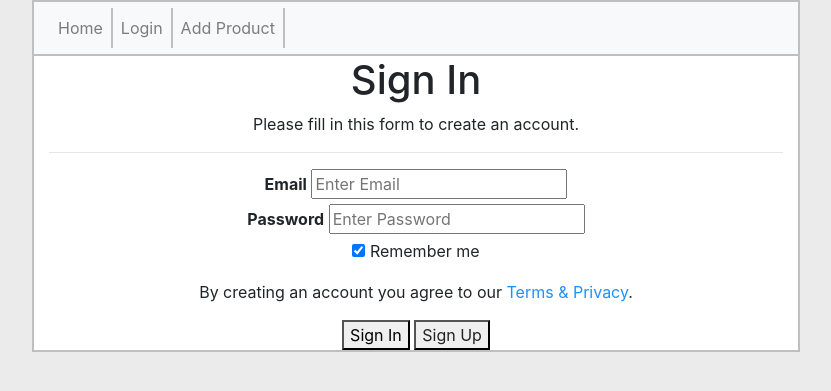
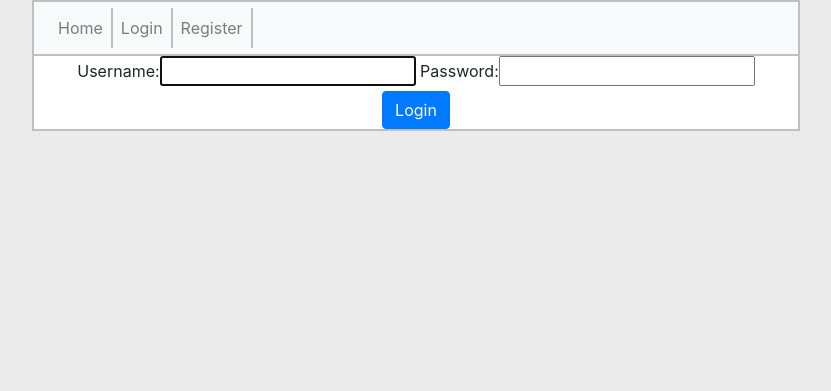
Before and after one commit to TheRobertSnow/HR_Dropouts_Vol_2, a Django app: page /login in a window 1280 px wide. Shown: the top 391 px of the page, without its empty margins (224-1055 px from the left). Run offline with Django 3.2, Linux system fonts and the light colour scheme; some libraries are stand-ins or nearby versions.

Commit message:
Got login, logout and register to work!

```diff
--- a/captain_console/CaptainConsole/urls.py
+++ b/captain_console/CaptainConsole/urls.py
@@ -1,13 +1,15 @@
+from django.contrib.auth.views import LoginView, LogoutView
 from django.urls import path
 from . import views
 
 urlpatterns = [
     path('', views.home, name='home'),
     path('home', views.home, name='home'),
-    path('login', views.login, name='login'),
+    path('login', LoginView.as_view(template_name='CaptainConsole/login.html'), name='login'),
+    path('logout', LogoutView.as_view(next_page='login'), name='logout'),
+    path('sign_up', views.create_user, name='sign_up'),
     path('products/<int:id>', views.get_product_by_id, name='product_details'),
     path('create_product', views.create_product, name='create_product'),
-    path('sign_up', views.create_user, name='sign_up'),
     path('delete_product/<int:id>', views.delete_product, name='delete_product'),
     path('update_product/<int:id>', views.update_product, name='update_product'),
     path('product_img/<int:id>', views.add_image, name='add_image'),
--- a/captain_console/CaptainConsole/views.py
+++ b/captain_console/CaptainConsole/views.py
@@ -3,6 +3,8 @@ from django.shortcuts import get_object_or_404
 from CaptainConsole.models import Products, ProductImages, Reviews, Users
 from CaptainConsole.forms.cc_form import ProductCreateForm, ProductUpdateForm, UserCreateForm, AddImageForm
 from django.http import JsonResponse
+from django.contrib.auth.forms import UserCreationForm
+from django.contrib.auth.decorators import login_required
 
 
 
@@ -20,17 +22,15 @@ def home(request):
     context = {'products': Products.objects.all(), 'images': ProductImages.objects.all()}
     return render(request, 'CaptainConsole/home.html', context)
 
-def login(request):
-    return render(request, 'CaptainConsole/login.html')
-
 def get_product_by_id(request, id):
     context = {'product': get_object_or_404(Products, pk=id), 'images': ProductImages.objects.all(), 'reviews': Reviews.objects.all(), 'users': Users.objects.all()}
     return render(request, 'CaptainConsole/product.html', context)
 
+@login_required
 def add_product(request):
     return render(request, 'CaptainConsole/create_product.html')
 
-
+@login_required
 def create_product(request):
     if request.method == 'POST':
         form = ProductCreateForm(data=request.POST)
@@ -48,23 +48,22 @@ def create_product(request):
 
 def create_user(request):
     if request.method == 'POST':
-        form = UserCreateForm(data=request.POST)
+        form = UserCreationForm(data=request.POST)
         if form.is_valid():
             form.save()
-            return redirect('home')
-    else:
-        form = UserCreateForm()
+            return redirect('login')
     return render(request, 'CaptainConsole/signup.html', {
-        'form': form
+        'form': UserCreationForm()
     })
 
 
-
+@login_required
 def delete_product(request, id):
     product = get_object_or_404(Products, pk=id)
     product.delete()
     return redirect('home')
 
+@login_required
 def update_product(request, id):
     instance = get_object_or_404(Products, pk=id)
     if request.method == 'POST':
@@ -79,6 +78,7 @@ def update_product(request, id):
         'id': id
     })
 
+@login_required
 def add_image(request, id):
     if request.method == 'POST':
         form = AddImageForm(data=request.POST)
--- a/captain_console/captain_console/settings.py
+++ b/captain_console/captain_console/settings.py
@@ -127,3 +127,6 @@ STATIC_URL = '/static/'
 STATICFILES_DIRS = [
     os.path.join(BASE_DIR, 'static'),
 ]
+
+LOGIN_URL = 'CaptainConsole/login'
+LOGIN_REDIRECT_URL='/CaptainConsole/profile'
--- a/captain_console/templates/CaptainConsole/login.html
+++ b/captain_console/templates/CaptainConsole/login.html
@@ -1,28 +1,10 @@
 {% extends 'base.html' %}
 {% block content %}
-    <div>
-  <form>
     <div class="container">
-      <h1>Sign In</h1>
-      <p>Please fill in this form to create an account.</p>
-      <hr>
-      <label><b>Email</b></label>
-      <input type="text" placeholder="Enter Email" name="email" required><br/>
-
-      <label for="psw"><b>Password</b></label>
-      <input type="password" placeholder="Enter Password" name="psw" required><br/>
-
-      <label>
-        <input type="checkbox" checked="checked" name="remember" style="margin-bottom:15px"> Remember me
-      </label>
-
-      <p>By creating an account you agree to our <a href="https://www.pornhub.com/" style="color:dodgerblue">Terms & Privacy</a>.</p>
-
-      <div class="clearfix">
-        <button type="submit">Sign In</button>
-        <button type="button" name="signup"><a href="{% url 'sign_up' %}">Sign Up</a></button>
-      </div>
+        <form method="post">
+            {% csrf_token %}
+            {{ form }}
+            <input type="submit" class="btn btn-primary" value="Login">
+        </form>
     </div>
-  </form>
-</div>
 {% endblock %}
--- a/captain_console/templates/CaptainConsole/product.html
+++ b/captain_console/templates/CaptainConsole/product.html
@@ -44,10 +44,12 @@
                 {% endif %}
             {% endfor %}
         </div>
+        {% if user.is_authenticated %}
         <div class="admin-product-options">
             <a href="{% url 'delete_product' product.id %}" class="block btn btn-primary">Delete Product</a>
             <a href="{% url 'update_product' product.id %}" class="block btn btn-primary">Update Product</a>
             <a href="{% url 'add_image' product.id %}" class="block btn btn-primary">Add Image</a>
         </div>
+        {% endif %}
     </div>
 {% endblock %}
--- a/captain_console/templates/navigation.html
+++ b/captain_console/templates/navigation.html
@@ -8,12 +8,21 @@
       <li class="nav-item">
         <a class="nav-link" href="{% url 'home' %}">Home</a>
       </li>
-      <li class="nav-item">
-        <a class="nav-link" href="{% url 'login' %}">Login</a>
-      </li>
-      <li class="nav-item">
-        <a class="nav-link" href="{% url 'create_product' %}">Add Product</a>
-      </li>
+        {% if user.is_authenticated %}
+            <li class="nav-item">
+                <a class="nav-link" href="{% url 'logout' %}">Logout</a>
+            </li>
+            <li class="nav-item">
+                <a class="nav-link" href="{% url 'create_product' %}">Add Product</a>
+            </li>
+        {% else %}
+            <li class="nav-item">
+                <a class="nav-link" href="{% url 'login' %}">Login</a>
+            </li>
+            <li class="nav-item">
+                <a class="nav-link" href="{% url 'sign_up' %}">Register</a>
+            </li>
+        {% endif %}
     </ul>
   </div>
 </nav>
```
